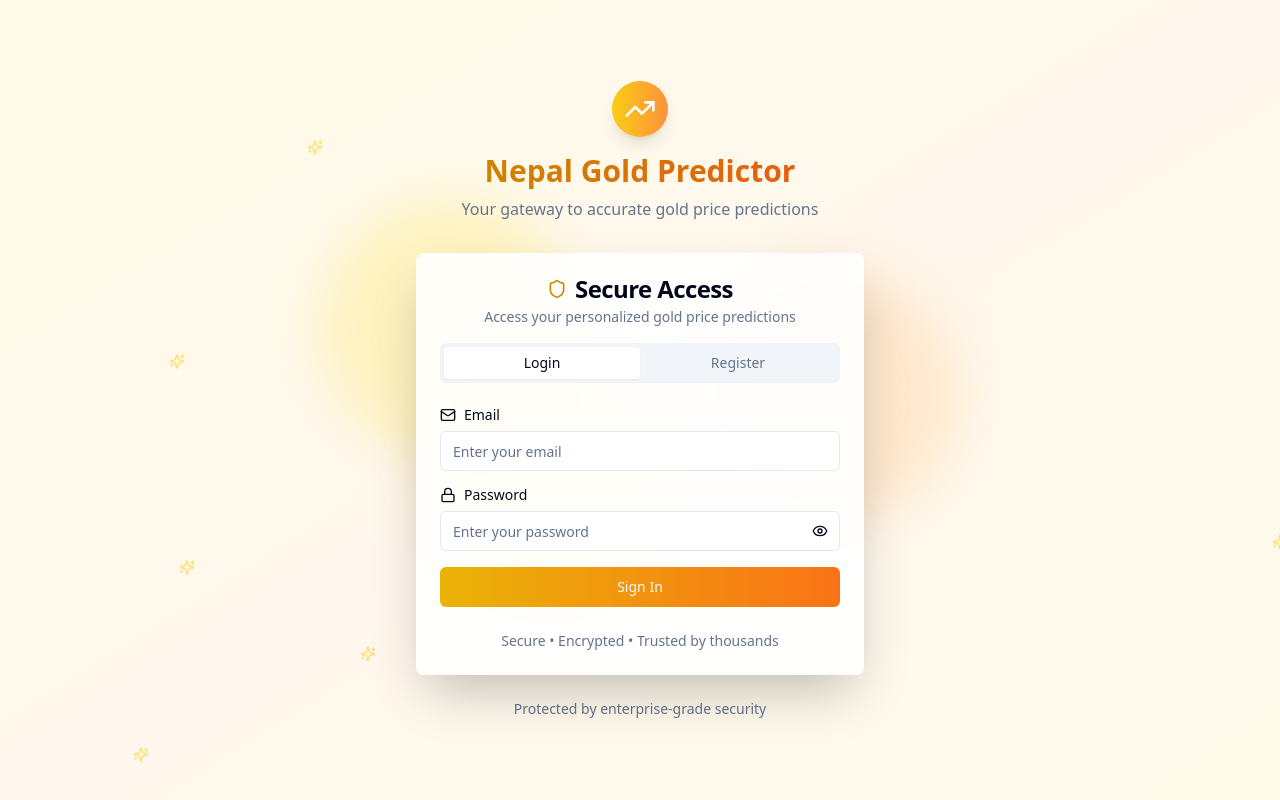
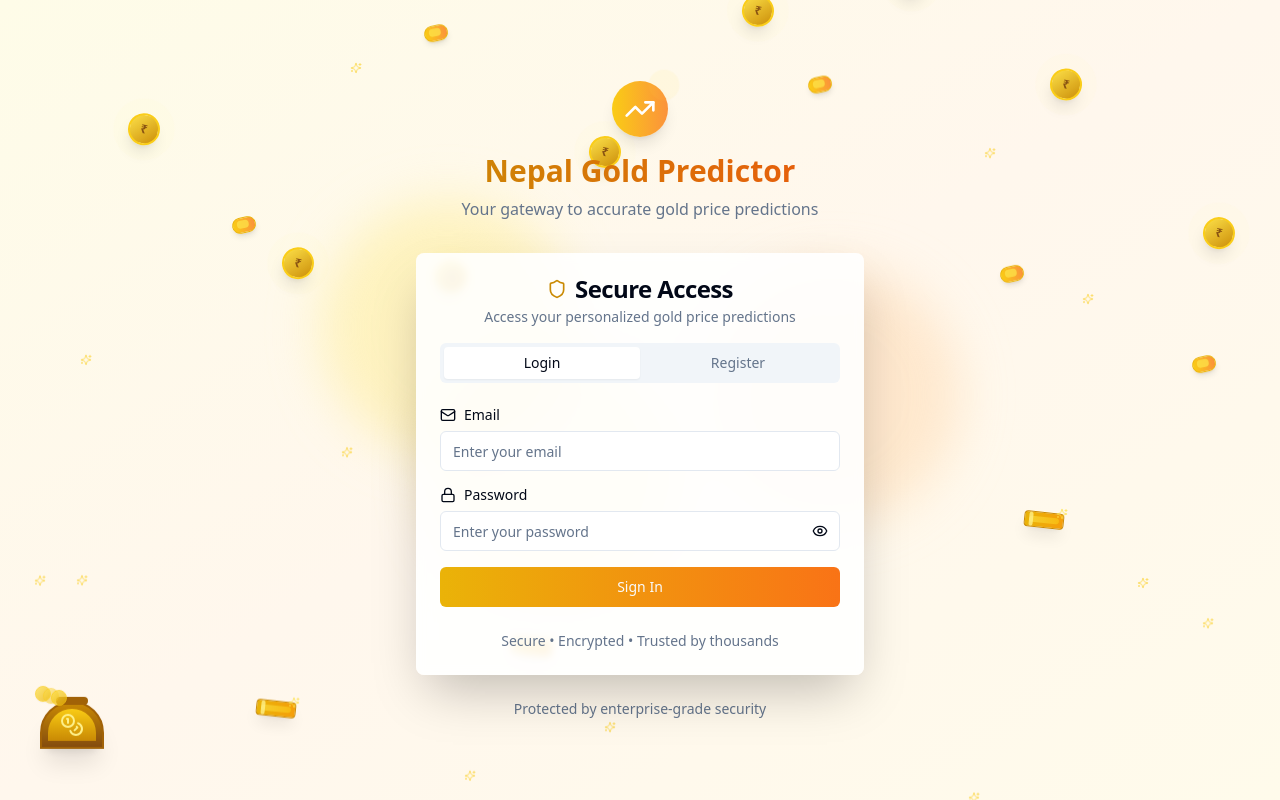
Before and after one commit to miken-shrestha/golden-horizon-predict, a React (Vite) app: page /login in a window 1280 px wide. Built offline with nearby package versions, Linux system fonts and the light colour scheme.

Commit message:
Refactor: Add cartoon gold animation
Add a cartoonish gold animation to the login page.

```diff
--- a/src/pages/Login.tsx
+++ b/src/pages/Login.tsx
@@ -1,3 +1,4 @@
+
 import React, { useState, useEffect } from 'react';
 import { useNavigate } from 'react-router-dom';
 import { Button } from '@/components/ui/button';
@@ -5,7 +6,7 @@ import { Input } from '@/components/ui/input';
 import { Label } from '@/components/ui/label';
 import { Card, CardContent, CardDescription, CardHeader, CardTitle } from '@/components/ui/card';
 import { Tabs, TabsContent, TabsList, TabsTrigger } from '@/components/ui/tabs';
-import { Eye, EyeOff, Mail, Lock, User, TrendingUp, Shield, Sparkles } from 'lucide-react';
+import { Eye, EyeOff, Mail, Lock, User, TrendingUp, Shield, Sparkles, Coins } from 'lucide-react';
 import { useToast } from '@/hooks/use-toast';
 import { useAuth } from '@/contexts/AuthContext';
 
@@ -81,19 +82,114 @@ const Login = () => {
         <div className="absolute bottom-1/4 left-1/3 w-64 h-64 bg-amber-200 rounded-full mix-blend-multiply filter blur-xl opacity-30 animate-pulse delay-2000"></div>
       </div>
 
+      {/* Floating Gold Coins */}
+      <div className="absolute inset-0 pointer-events-none">
+        {[...Array(8)].map((_, i) => (
+          <div
+            key={`coin-${i}`}
+            className="absolute animate-bounce"
+            style={{
+              left: `${10 + (i * 12)}%`,
+              top: `${15 + Math.sin(i) * 20}%`,
+              animationDelay: `${i * 0.7}s`,
+              animationDuration: `${4 + Math.random() * 3}s`,
+            }}
+          >
+            <div className="relative">
+              <div className="w-8 h-8 bg-gradient-to-br from-yellow-300 to-yellow-600 rounded-full shadow-lg border-2 border-yellow-400 flex items-center justify-center transform rotate-12">
+                <span className="text-yellow-800 text-xs font-bold">₹</span>
+              </div>
+              <div className="absolute inset-0 bg-yellow-200 rounded-full opacity-50 animate-ping"></div>
+            </div>
+          </div>
+        ))}
+      </div>
+
+      {/* Floating Gold Nuggets */}
       <div className="absolute inset-0 pointer-events-none">
         {[...Array(6)].map((_, i) => (
           <div
-            key={i}
+            key={`nugget-${i}`}
+            className="absolute animate-bounce"
+            style={{
+              right: `${5 + (i * 15)}%`,
+              top: `${20 + Math.cos(i) * 25}%`,
+              animationDelay: `${i * 1.2}s`,
+              animationDuration: `${5 + Math.random() * 2}s`,
+            }}
+          >
+            <div className="relative">
+              <div className="w-6 h-4 bg-gradient-to-r from-yellow-400 to-orange-400 rounded-full shadow-md border border-yellow-500 transform -rotate-12">
+                <div className="w-3 h-2 bg-yellow-300 rounded-full absolute top-0.5 left-1 opacity-80"></div>
+              </div>
+            </div>
+          </div>
+        ))}
+      </div>
+
+      {/* Floating Sparkly Gold Bars */}
+      <div className="absolute inset-0 pointer-events-none">
+        {[...Array(4)].map((_, i) => (
+          <div
+            key={`bar-${i}`}
+            className="absolute animate-bounce"
+            style={{
+              left: `${20 + (i * 20)}%`,
+              bottom: `${10 + (i * 8)}%`,
+              animationDelay: `${i * 2}s`,
+              animationDuration: `${6 + Math.random() * 2}s`,
+            }}
+          >
+            <div className="relative">
+              <div className="w-10 h-4 bg-gradient-to-r from-yellow-500 to-amber-500 rounded-sm shadow-lg border border-yellow-600 transform rotate-6">
+                <div className="absolute inset-1 bg-gradient-to-r from-yellow-300 to-yellow-400 rounded-sm opacity-60"></div>
+                <div className="absolute top-0 left-1 w-1 h-full bg-yellow-200 rounded-sm opacity-80"></div>
+              </div>
+              <Sparkles className="absolute -top-1 -right-1 w-3 h-3 text-yellow-300 animate-pulse" />
+            </div>
+          </div>
+        ))}
+      </div>
+
+      {/* Cartoonish Gold Treasure */}
+      <div className="absolute bottom-10 left-10 pointer-events-none">
+        <div className="relative animate-bounce" style={{ animationDuration: '3s' }}>
+          <div className="w-16 h-12 bg-gradient-to-b from-yellow-600 to-yellow-800 rounded-t-full border-2 border-yellow-700 shadow-xl">
+            <div className="absolute inset-2 bg-gradient-to-b from-yellow-400 to-yellow-600 rounded-t-full">
+              <Coins className="w-6 h-6 text-yellow-200 absolute top-1 left-1/2 transform -translate-x-1/2" />
+            </div>
+            <div className="absolute -top-1 left-1/2 transform -translate-x-1/2 w-8 h-2 bg-yellow-700 rounded-full"></div>
+          </div>
+          {[...Array(3)].map((_, i) => (
+            <div
+              key={`treasure-coin-${i}`}
+              className="absolute animate-pulse"
+              style={{
+                left: `${-5 + i * 8}px`,
+                top: `${-15 + i * 2}px`,
+                animationDelay: `${i * 0.5}s`,
+              }}
+            >
+              <div className="w-4 h-4 bg-gradient-to-br from-yellow-300 to-yellow-500 rounded-full border border-yellow-400 shadow-sm"></div>
+            </div>
+          ))}
+        </div>
+      </div>
+
+      {/* Floating Sparkles */}
+      <div className="absolute inset-0 pointer-events-none">
+        {[...Array(12)].map((_, i) => (
+          <div
+            key={`sparkle-${i}`}
             className="absolute animate-bounce"
             style={{
               left: `${Math.random() * 100}%`,
               top: `${Math.random() * 100}%`,
-              animationDelay: `${i * 0.5}s`,
-              animationDuration: `${3 + Math.random() * 2}s`,
+              animationDelay: `${i * 0.3}s`,
+              animationDuration: `${2 + Math.random() * 3}s`,
             }}
           >
-            <Sparkles className="w-4 h-4 text-yellow-400 opacity-60" />
+            <Sparkles className="w-3 h-3 text-yellow-400 opacity-70 animate-pulse" />
           </div>
         ))}
       </div>
@@ -102,8 +198,9 @@ const Login = () => {
         {/* Header */}
         <div className="text-center mb-8 animate-fade-in">
           <div className="flex items-center justify-center mb-4">
-            <div className="bg-gradient-to-r from-yellow-400 to-orange-400 p-3 rounded-full shadow-lg animate-scale-in">
+            <div className="bg-gradient-to-r from-yellow-400 to-orange-400 p-3 rounded-full shadow-lg animate-scale-in relative">
               <TrendingUp className="w-8 h-8 text-white" />
+              <div className="absolute -top-1 -right-1 w-4 h-4 bg-yellow-300 rounded-full animate-ping"></div>
             </div>
           </div>
           <h1 className="text-3xl font-bold bg-gradient-to-r from-yellow-600 to-orange-600 bg-clip-text text-transparent">
```
